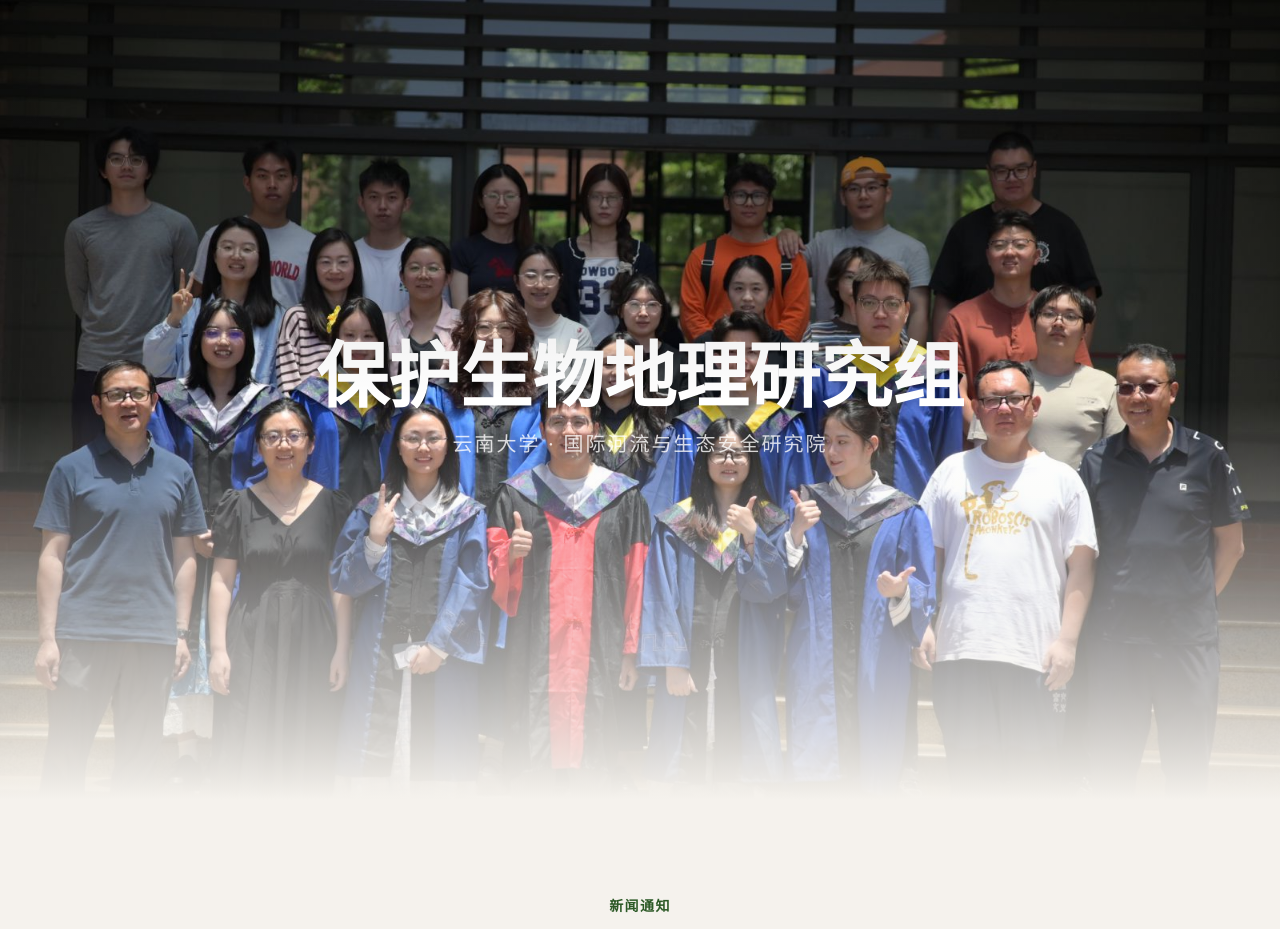
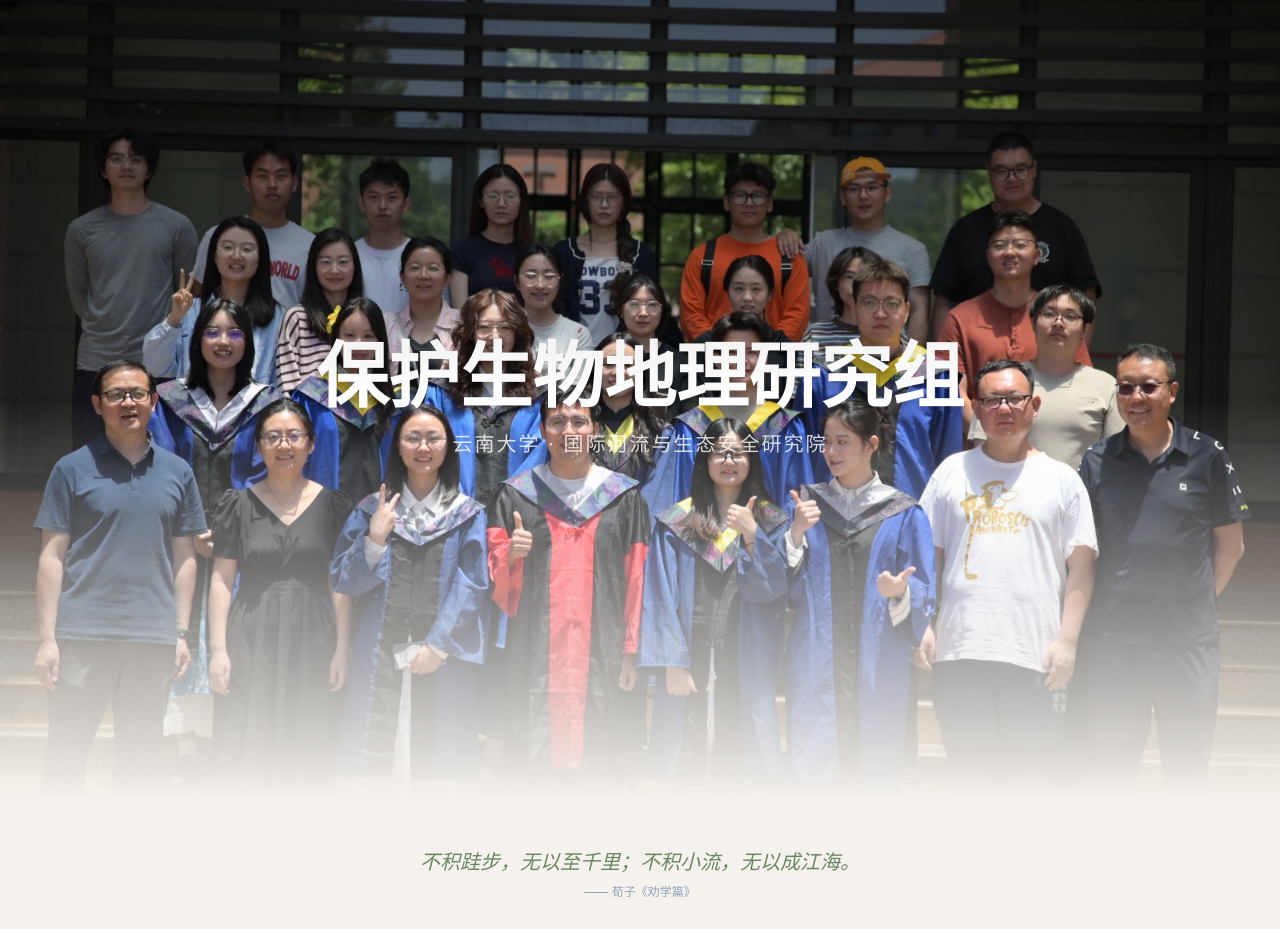
Before and after one commit to 7CkShy/cbg-website, a React (Vite) app: page / in a window 1280 px wide. Shown: the top 929 px of the page. Built offline with nearby package versions, Linux system fonts and the light colour scheme.

Commit message:
feat: add quote section with multilingual support on the Home page

```diff
--- a/src/App.tsx
+++ b/src/App.tsx
@@ -216,6 +216,20 @@
           </p>
         </div>
         <div className="absolute inset-0 bg-gradient-to-b from-black/30 via-transparent to-brand-earth pointer-events-none"></div>
+      </section>
+
+      {/* Quote section */}
+      <section className="py-12 px-6 bg-brand-earth">
+        <div className="max-w-3xl mx-auto text-center">
+          <p className="text-lg md:text-xl font-serif text-brand-green/70 italic">
+            {lang === 'zh'
+              ? '不积跬步，无以至千里；不积小流，无以成江海。'
+              : '"A journey of a thousand miles begins with a single step."'}
+          </p>
+          <p className="text-xs text-slate-400 mt-2">
+            {lang === 'zh' ? '—— 荀子《劝学篇》' : '— Xunzi'}
+          </p>
+        </div>
       </section>
 
       <section className="py-24 px-6">
```
